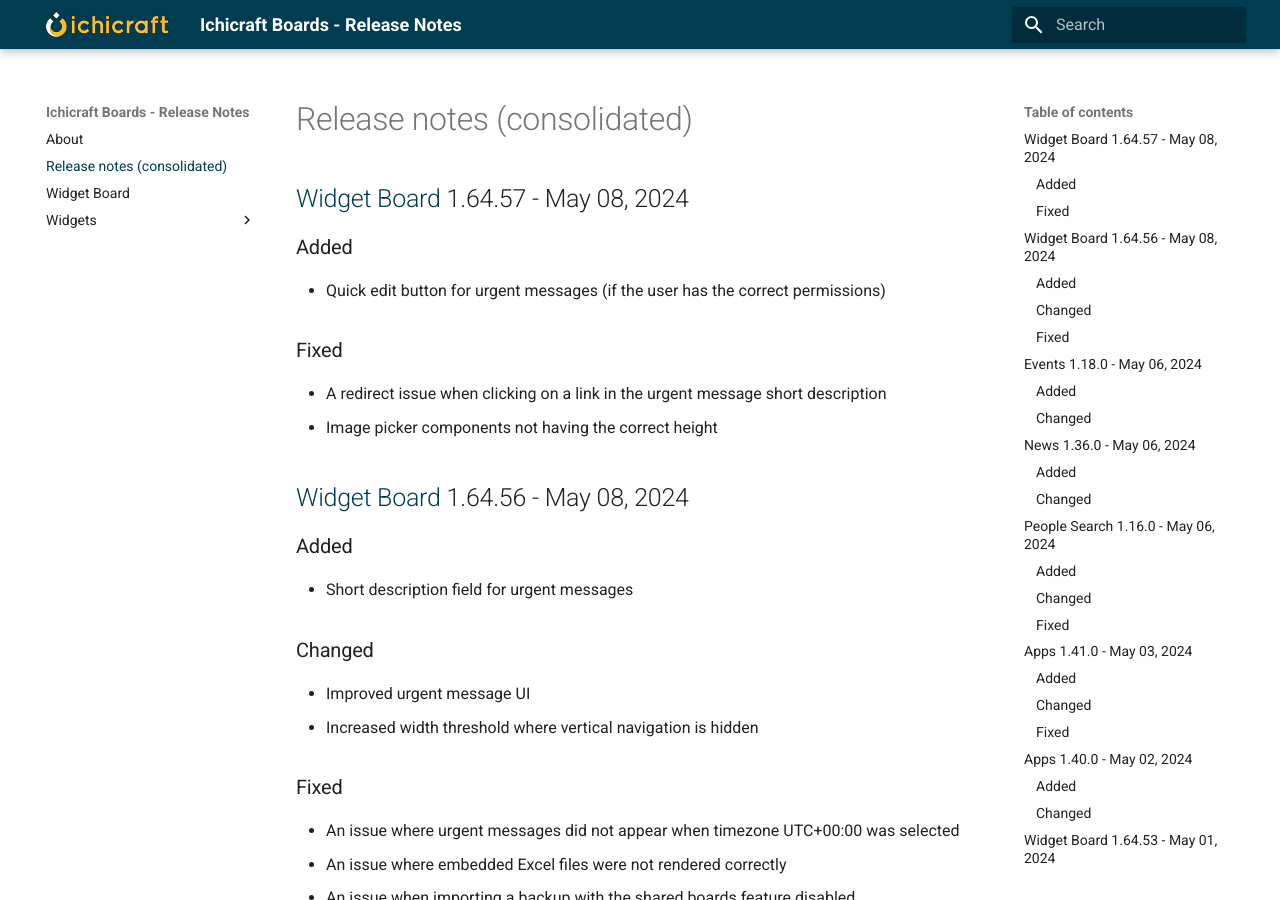
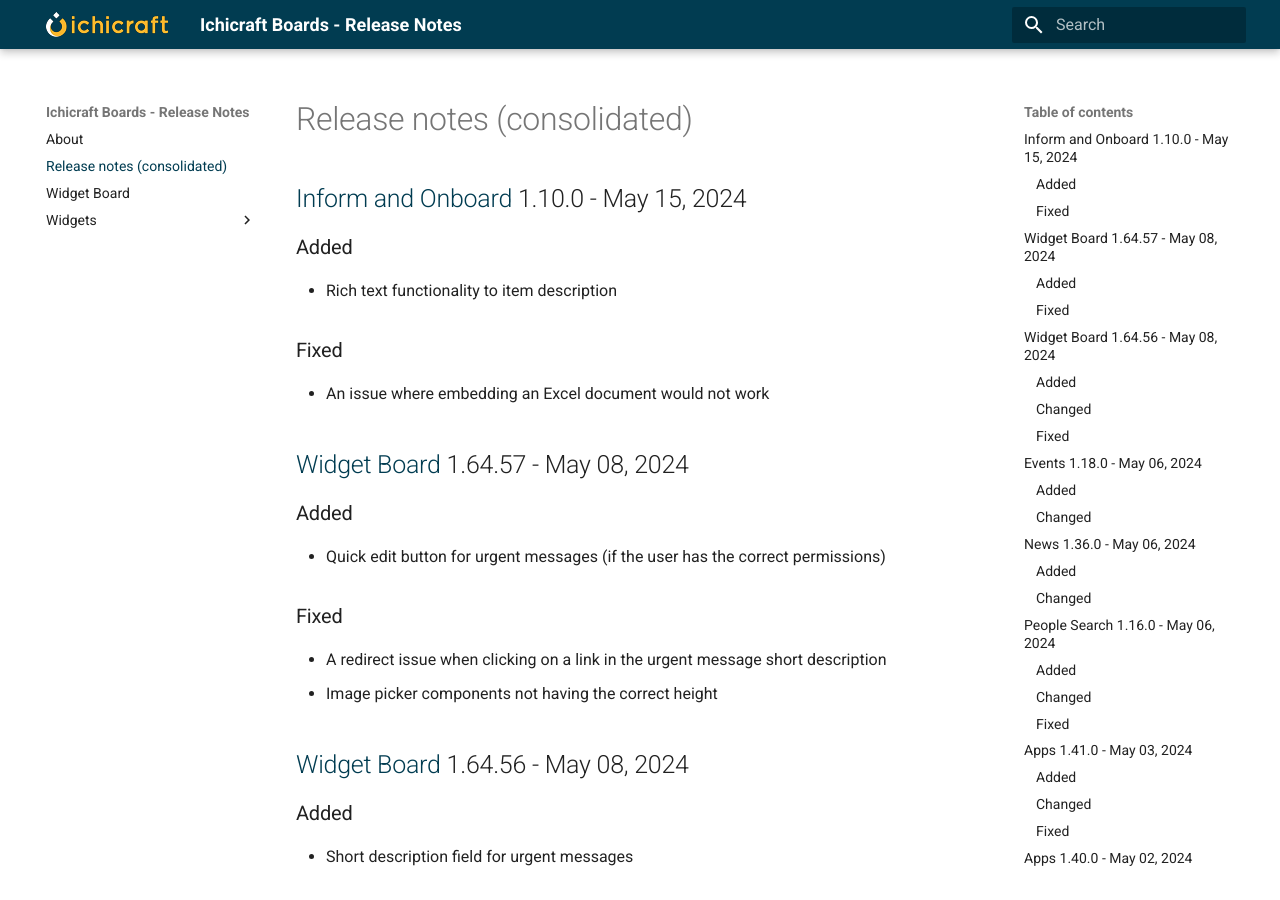
Before and after one commit to ichicraft/widgets-docs, an MkDocs documentation site: the page built from docs/Release-notes-(consolidated).md, in a window 1280 px wide and 900 px high. Built offline with MkDocs 1.6.1 and Material for MkDocs 9.7.7, drawn with Linux system fonts in a browser that asks for light colours.

Commit message:
Release notes updated by BuildService

```diff
--- a/docs/Release-notes-(consolidated).md
+++ b/docs/Release-notes-(consolidated).md
@@ -1,3 +1,11 @@
+## [Inform and Onboard](./Widgets/Inform and Onboard.md) 1.10.0 - May 15, 2024
+
+### Added
+- Rich text functionality to item description
+
+### Fixed
+- An issue where embedding an Excel document would not work
+
 ## [Widget Board](./Widget Board.md) 1.64.57 - May 08, 2024
 
 ### Added
```
Also changed, not shown: docs/Widgets/Inform and Onboard.md (+8 -0 lines).
